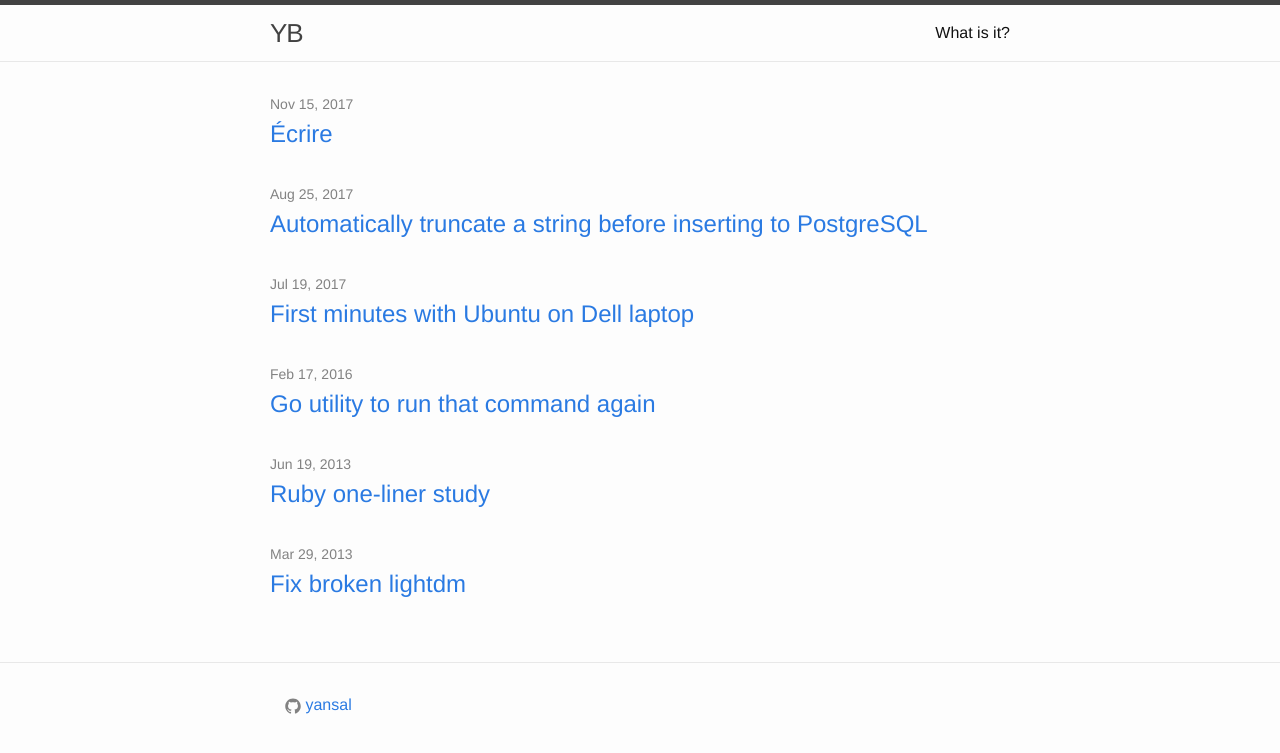
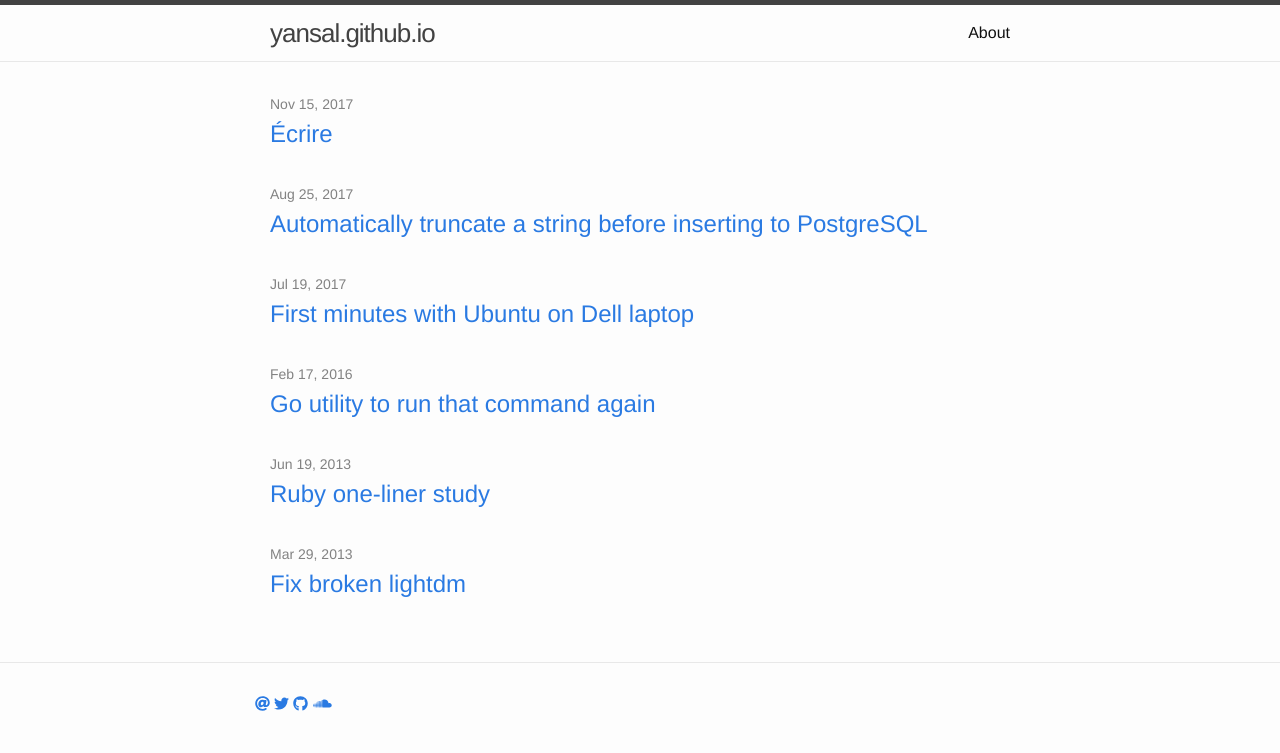
Before and after one commit to yansal/yansal.github.io, a Jekyll site: the page built from index.html, in a window 1280 px wide. Shown: the top 753 px of the page. Built offline with Jekyll 4.4.1, drawn with Linux system fonts in a browser that asks for light colours; nearby versions of some CDN libraries.

Commit message:
Update about page and social links

```diff
--- a/_config.yml
+++ b/_config.yml
@@ -1,11 +1,7 @@
-# Site settings
-title: YB
-#email: your-email@domain.com
-description: > # this means to ignore newlines until "baseurl:"
-baseurl: "" # the subpath of your site, e.g. /blog/
-url: "http://yansal.github.io/" # the base hostname & protocol for your site
-#twitter_username: jekyllrb
-github_username:  yansal
+title: yansal.github.io
+url: https://yansal.github.io/
 
-# Build settings
-markdown: kramdown
+email: yannsalaun1@gmail.com
+github_username: yansal
+twitter_username: yannsal1
+soundcloud_username: yannsalaun
--- a/_includes/footer.html
+++ b/_includes/footer.html
@@ -2,55 +2,35 @@
 
   <div class="wrapper">
 
-    <!-- <h2 class="footer-heading">{{ site.title }}</h2>
+    <div class="footer-col-wrapper">
 
-    <div class="footer-col-wrapper">
-      <div class="footer-col  footer-col-1">
       <ul class="contact-list">
-          <li>{{ site.title }}</li>
-          <li><a href="mailto:{{ site.email }}">{{ site.email }}</a></li>
-        </ul>
-      </div>
-      -->
-
-      <div class="footer-col  footer-col-2">
-        <ul class="social-media-list">
-          {% if site.github_username %}
         <li>
-            <a href="https://github.com/{{ site.github_username }}">
-              <span class="icon  icon--github">
-                <svg viewBox="0 0 16 16">
-                  <path fill="#828282" d="M7.999,0.431c-4.285,0-7.76,3.474-7.76,7.761 c0,3.428,2.223,6.337,5.307,7.363c0.388,0.071,0.53-0.168,0.53-0.374c0-0.184-0.007-0.672-0.01-1.32 c-2.159,0.469-2.614-1.04-2.614-1.04c-0.353-0.896-0.862-1.135-0.862-1.135c-0.705-0.481,0.053-0.472,0.053-0.472 c0.779,0.055,1.189,0.8,1.189,0.8c0.692,1.186,1.816,0.843,2.258,0.645c0.071-0.502,0.271-0.843,0.493-1.037 C4.86,11.425,3.049,10.76,3.049,7.786c0-0.847,0.302-1.54,0.799-2.082C3.768,5.507,3.501,4.718,3.924,3.65 c0,0,0.652-0.209,2.134,0.796C6.677,4.273,7.34,4.187,8,4.184c0.659,0.003,1.323,0.089,1.943,0.261 c1.482-1.004,2.132-0.796,2.132-0.796c0.423,1.068,0.157,1.857,0.077,2.054c0.497,0.542,0.798,1.235,0.798,2.082 c0,2.981-1.814,3.637-3.543,3.829c0.279,0.24,0.527,0.713,0.527,1.437c0,1.037-0.01,1.874-0.01,2.129 c0,0.208,0.14,0.449,0.534,0.373c3.081-1.028,5.302-3.935,5.302-7.362C15.76,3.906,12.285,0.431,7.999,0.431z"/>
-                </svg>
-              </span>
-
-              <span class="username">{{ site.github_username }}</span>
+          <a href="mailto:{{ site.email }}">
+            <i class="fas fa-at"></i>
           </a>
         </li>
-          {% endif %}
 
         {% if site.twitter_username %}
         <li>
           <a href="https://twitter.com/{{ site.twitter_username }}">
-              <span class="icon  icon--twitter">
-                <svg viewBox="0 0 16 16">
-                  <path fill="#828282" d="M15.969,3.058c-0.586,0.26-1.217,0.436-1.878,0.515c0.675-0.405,1.194-1.045,1.438-1.809
-                  c-0.632,0.375-1.332,0.647-2.076,0.793c-0.596-0.636-1.446-1.033-2.387-1.033c-1.806,0-3.27,1.464-3.27,3.27 c0,0.256,0.029,0.506,0.085,0.745C5.163,5.404,2.753,4.102,1.14,2.124C0.859,2.607,0.698,3.168,0.698,3.767 c0,1.134,0.577,2.135,1.455,2.722C1.616,6.472,1.112,6.325,0.671,6.08c0,0.014,0,0.027,0,0.041c0,1.584,1.127,2.906,2.623,3.206 C3.02,9.402,2.731,9.442,2.433,9.442c-0.211,0-0.416-0.021-0.615-0.059c0.416,1.299,1.624,2.245,3.055,2.271 c-1.119,0.877-2.529,1.4-4.061,1.4c-0.264,0-0.524-0.015-0.78-0.046c1.447,0.928,3.166,1.469,5.013,1.469 c6.015,0,9.304-4.983,9.304-9.304c0-0.142-0.003-0.283-0.009-0.423C14.976,4.29,15.531,3.714,15.969,3.058z"/>
-                </svg>
-              </span>
-
-              <span class="username">{{ site.twitter_username }}</span>
+            <i class="fab fa-twitter"></i>
+          </a>
+        </li>
+        {% endif %} {% if site.github_username %}
+        <li>
+          <a href="https://github.com/{{ site.github_username }}">
+            <i class="fab fa-github"></i>
+          </a>
+        </li>
+        {% endif %} {% if site.soundcloud_username %}
+        <li>
+          <a href="https://soundcloud.com/{{ site.soundcloud_username }}">
+            <i class="fab fa-soundcloud"></i>
           </a>
         </li>
         {% endif %}
       </ul>
     </div>
-
-      <div class="footer-col  footer-col-3">
-        <p class="text">{{ site.description }}</p>
   </div>
-    </div>
-
-  </div>
-
 </footer>
--- a/_includes/head.html
+++ b/_includes/head.html
@@ -9,4 +9,6 @@
   <link rel="stylesheet" href="{{ "/css/main.css" | prepend: site.baseurl }}">
   <link rel="canonical" href="{{ page.url | replace:'index.html','' | prepend: site.baseurl | prepend: site.url }}">
   <link rel="alternate" type="application/rss+xml" title="{{ site.title }}" href="{{ "/feed.xml" | prepend: site.baseurl | prepend: site.url }}" />
+
+  <script defer src="https://use.fontawesome.com/releases/v5.0.2/js/all.js"></script>
 </head>
--- a/_includes/header.html
+++ b/_includes/header.html
@@ -5,13 +5,6 @@
     <a class="site-title" href="{{ site.baseurl }}/">{{ site.title }}</a>
 
     <nav class="site-nav">
-      <a href="#" class="menu-icon">
-        <svg viewBox="0 0 18 15">
-          <path fill="#424242" d="M18,1.484c0,0.82-0.665,1.484-1.484,1.484H1.484C0.665,2.969,0,2.304,0,1.484l0,0C0,0.665,0.665,0,1.484,0 h15.031C17.335,0,18,0.665,18,1.484L18,1.484z"/>
-          <path fill="#424242" d="M18,7.516C18,8.335,17.335,9,16.516,9H1.484C0.665,9,0,8.335,0,7.516l0,0c0-0.82,0.665-1.484,1.484-1.484 h15.031C17.335,6.031,18,6.696,18,7.516L18,7.516z"/>
-          <path fill="#424242" d="M18,13.516C18,14.335,17.335,15,16.516,15H1.484C0.665,15,0,14.335,0,13.516l0,0 c0-0.82,0.665-1.484,1.484-1.484h15.031C17.335,12.031,18,12.696,18,13.516L18,13.516z"/>
-        </svg>
-      </a>
 
       <div class="trigger">
         {% for page in site.pages %}
--- a/_sass/_layout.scss
+++ b/_sass/_layout.scss
@@ -105,6 +105,14 @@
 .social-media-list {
     list-style: none;
     margin-left: 0;
+}
+
+.contact-list li {
+    display: inline;
+}
+
+.contact-list  a:hover {
+    text-decoration: none;
 }
 
 .footer-col-wrapper {
```
Also changed, not shown: about.md (+5 -3 lines). Lines whose indentation alone changed are shown as unchanged.
